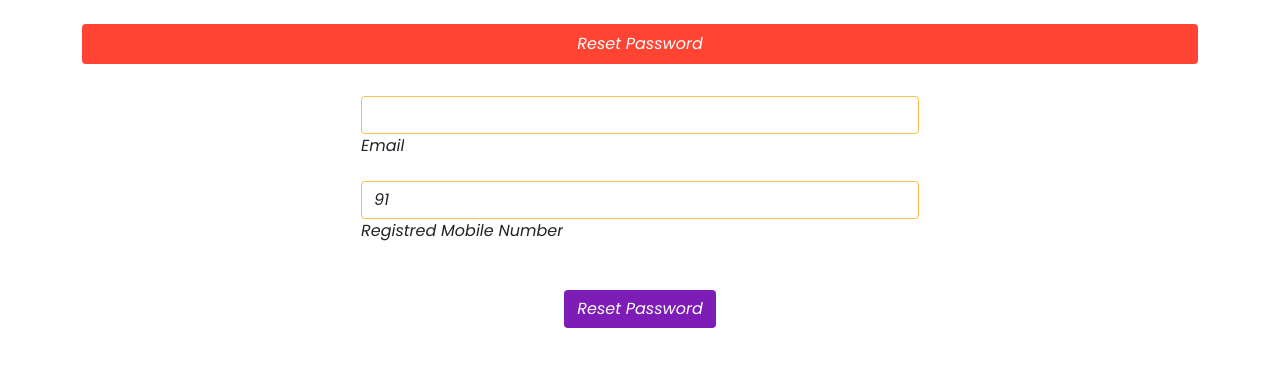
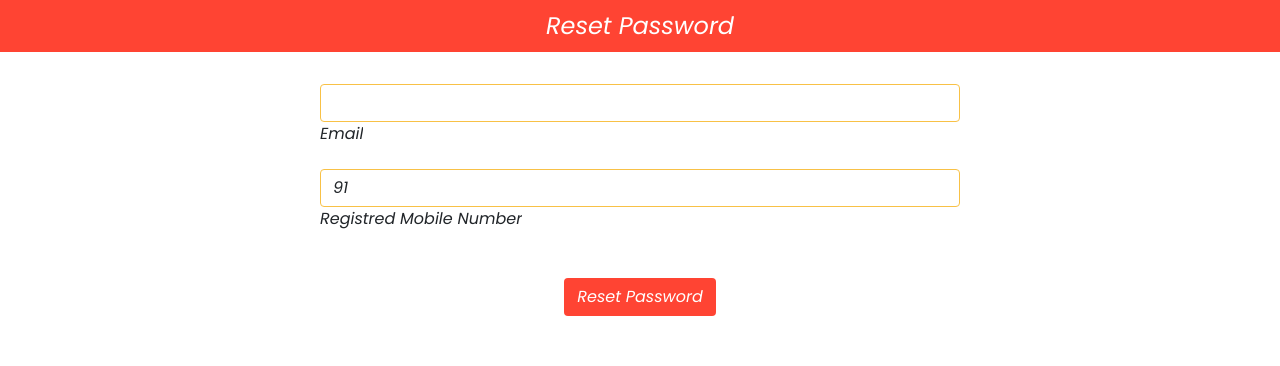
Before and after one commit to shre000/Game-Main, a React (Create React App) app in the folder Frontend/: page /resetpassword in a window 1280 px wide. Shown: the top 366 px of the page. Built offline with nearby package versions, Linux system fonts and the light colour scheme.

Commit message:
Updated files in my2 and updated link color

```diff
--- a/Frontend/src/App.css
+++ b/Frontend/src/App.css
@@ -9,7 +9,7 @@ a{
 
 
 a:hover {
-  color:#7e1cb8;
+  color:#FF4433;
 }
 
 .global-bg{
--- a/Frontend/src/Comp-style/bonus.css
+++ b/Frontend/src/Comp-style/bonus.css
@@ -1,5 +1,6 @@
 .bonus-inner{
-    background: #7e1cb8;
+  background: #FF4433 ;
+
     height: 50px;
     color: white;
     overflow-y: hidden;
@@ -12,7 +13,9 @@
 }
 .promotion-outer{
     height: 40px;
-    background: #7e1cb8;
+  background: #FF4433 ;
+
+
 
 }
 .promotion-outer a{
--- a/Frontend/src/Comp/My/List.js
+++ b/Frontend/src/Comp/My/List.js
@@ -104,7 +104,7 @@ localStorage.clear();
                     </Accordion>
 
                 </ul>
-                <center> <button type='button' onClick={logout} className='btn btn-purple'>Sign Out</button>  </center>
+                <center> <button type='button' onClick={logout} className='btn btn-orange'>Sign Out</button>  </center>
             </div>
 
 
--- a/Frontend/src/Comp/My/Password.js
+++ b/Frontend/src/Comp/My/Password.js
@@ -57,11 +57,11 @@ const Password = () => {
   };
 
   return (
-    <div className="container py-4">
-      <ul className="nav nav-pills nav-justified mb-3" id="ex1" role="tablist">
+    <div className="">
+      <ul className="nav nav-justified mb-3 fs-4" id="ex1" role="tablist">
         <li className="nav-item" role="presentation">
           <p
-            className="nav-link bg-warning  bg-purple"
+            className="nav-link  bg-purple"
             id="tab-login"
             data-mdb-toggle="pill"
             href="#pills-login"
@@ -108,7 +108,7 @@ const Password = () => {
               <button
                 type="submit"
                 onClick={handleResetRequest}
-                className="btn btn-purple  btn-block mb-5 mt-2 mx-5"
+                className="btn btn-orange  btn-block mb-5 mt-2 mx-5"
               >
                 Reset Password
               </button>
--- a/Frontend/src/Comp/My/Promotion.js
+++ b/Frontend/src/Comp/My/Promotion.js
@@ -13,7 +13,7 @@ const Promotion = () => {
                     Bonus:	&#8377;0
                 </div>
                 <div>
-                    <button className='btn btn-purple my-2'>Apply to balance</button>
+                    <button className='btn btn-orange my-2'>Apply to balance</button>
                 </div>
                 <hr />
                 <div>
@@ -34,8 +34,8 @@ const Promotion = () => {
                     </div>
                     <hr />
                     <div>
-                        <button className='btn btn-purple mx-3'>Copy link</button>
-                        <button className='btn btn-purple'>Open link</button>
+                        <button className='btn btn-orange mx-3'>Copy link</button>
+                        <button className='btn btn-orange'>Open link</button>
                     </div>
 
                 </div>
--- a/Frontend/src/Comp/My/Recharge.js
+++ b/Frontend/src/Comp/My/Recharge.js
@@ -111,7 +111,7 @@ const Recharge = () => {
                     </label> <hr />
             </div>
             <div className='text-center my-2'>
-                <button className='btn btn-purple' onClick={handleRechargeClick}>Recharge</button>
+                <button className='btn btn-orange' onClick={handleRechargeClick}>Recharge</button>
             </div>
         </div>
 
--- a/Frontend/src/Comp/My/Topbar2.js
+++ b/Frontend/src/Comp/My/Topbar2.js
@@ -12,14 +12,14 @@ const Topbar2 = () => {
         </p>
 
         <div className="row">
-          <div className="one">
+          <div className="wc1">
             <center><span className='text-center mt-2 '>Available Balance</span><br />
               <span><button type="" className=" btn bg-purple text-light mb-4">&#x20B9;&nbsp;643.4</button></span></center>
 
 
 
           </div>
-          <div className="two">
+          <div className="wc2">
             <div className='position-absolute'>
             <Bell/>
             </div>
--- a/Frontend/src/Comp/My/Withdrawl.js
+++ b/Frontend/src/Comp/My/Withdrawl.js
@@ -46,7 +46,7 @@ const Withdrawl = () => {
                 </div>
             </div>
             <div className='my-2 text-center'>
-                <button className="btn btn-purple">Withdrawl</button>
+                <button className="btn btn-orange">Withdrawl</button>
             </div>
 
         </div>
```
